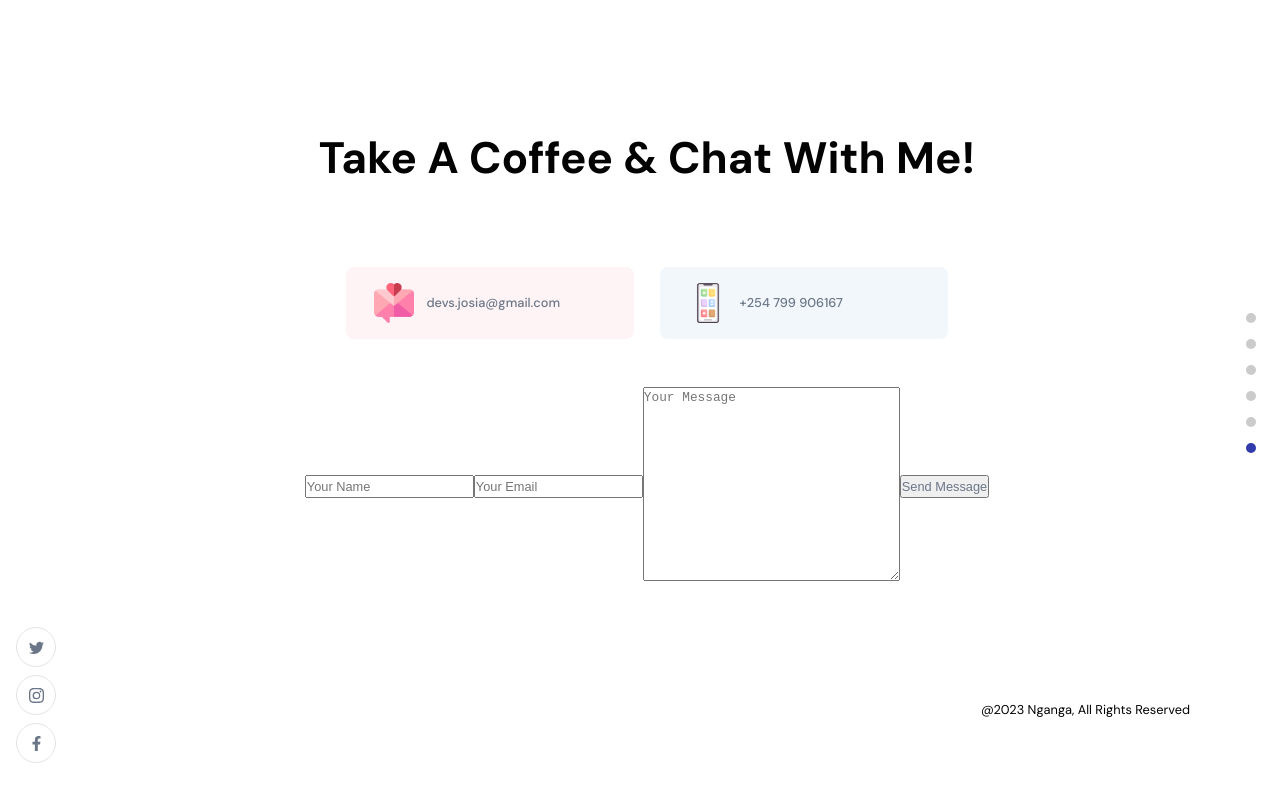
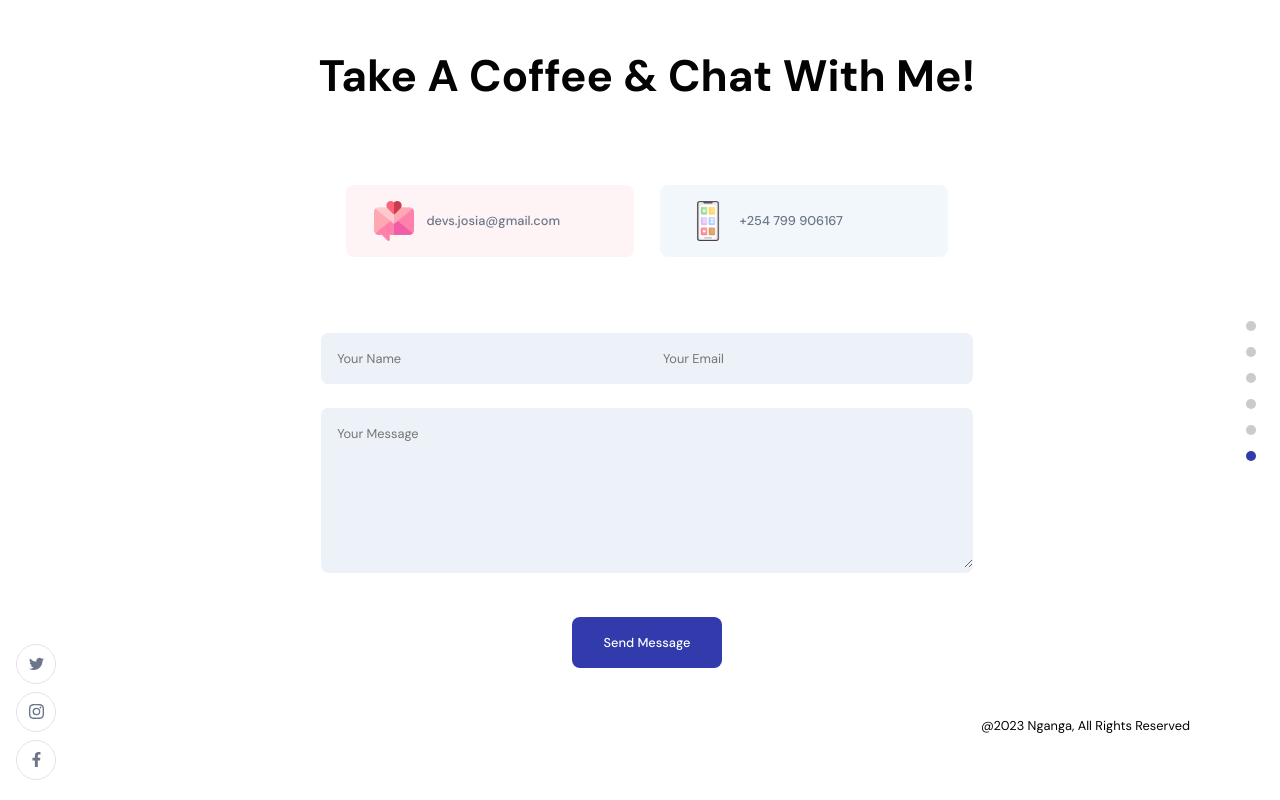
Before and after one commit to spectr-e/nganga, a React (Vite) app in the folder frontend/: page / in a window 1280 px wide. Shown: the part 4017-4817 px from the top of the page. Built offline with nearby package versions, Linux system fonts and the light colour scheme; no server answers.

Commit message:
fix: complete styling on contact form!

```diff
--- a/frontend/src/container/Footer/Footer.jsx
+++ b/frontend/src/container/Footer/Footer.jsx
@@ -81,9 +81,6 @@
               className="p-text"
               value={message}
               onChange={handleChange}
-              id=""
-              cols="30"
-              rows="10"
             />
           </div>
           <button className="p-text" type="button" onClick={handleSubmit}>
--- a/frontend/src/container/Footer/Footer.scss
+++ b/frontend/src/container/Footer/Footer.scss
@@ -55,3 +55,59 @@
 .app__footer-cards .app__footer-card:last-child {
   background-color: #f2f7fb;
 }
+
+.app__footer-form {
+  width: 60%;
+  flex-direction: column;
+  margin: 16px 32px;
+
+  div {
+    width: 100%;
+    margin: 12px 0;
+    border-radius: 8px;
+    cursor: pointer;
+    background-color: var(--primary-color);
+
+    transition: all 0.3s ease-in-out;
+
+    input,
+    textarea {
+      width: 100%;
+      padding: 16px;
+      border: none;
+      border-radius: 8px;
+      background-color: var(--primary-color);
+
+      font-family: var(--font-base);
+      color: var(--secondary-color);
+      outline: none;
+    }
+
+    textarea {
+      height: 160px;
+    }
+
+    &:hover {
+      box-shadow: 0 0 0 24px var(--primary-color);
+    }
+  }
+
+  button {
+    padding: 16px 32px;
+    border-radius: 8px;
+    border: none;
+    background-color: var(--secondary-color);
+
+    font-weight: 500;
+    outline: none;
+    color: var(--white-color);
+    margin: 32px 0 0 0;
+    cursor: pointer;
+    font-family: var(--font-base);
+  }
+
+  @media screen and (max-width: 768px) {
+    width: 100%;
+    margin: 16px 0;
+  }
+}
```
